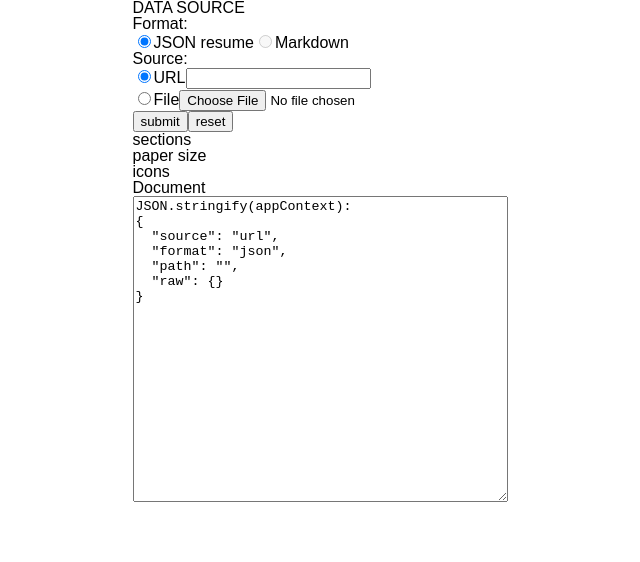
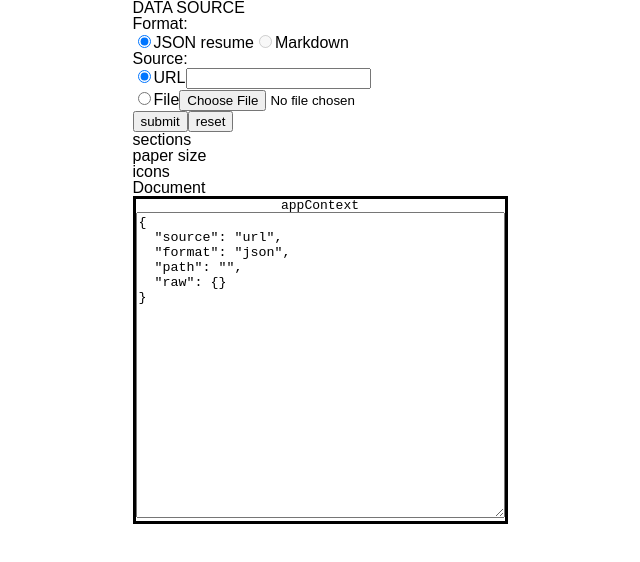
Before and after one commit to chrjl/react-resume--server, a React (Vite) app: page / in a window 1280 px wide. Shown: the top 562 px of the page, without its empty margins (320-960 px from the left). Built offline with nearby package versions, Linux system fonts and the light colour scheme.

Commit message:
refactor(DebugArea): create component
DebugArea component displays either text (passed in through `text` prop)
or a key of AppContext (passed in through `contextKey` prop).

```diff
--- a/src/App.tsx
+++ b/src/App.tsx
@@ -3,6 +3,7 @@ import { useState, useContext } from 'react';
 import { AppContext, AppContextType } from './contexts/AppContext';
 import AppBar from './components/AppBar';
 import Document from './components/Document';
+import DebugArea from './components/DebugArea';
 
 import './styles/App.css';
 
@@ -10,10 +11,6 @@ export default function App() {
   const [appContext, setAppContext] = useState<AppContextType>(
     useContext(AppContext)
   );
-
-  const debug = `JSON.stringify(appContext):
-${JSON.stringify(appContext, null, 2)}
-  `;
 
   return (
     <AppContext.Provider value={appContext}>
@@ -25,13 +22,12 @@ ${JSON.stringify(appContext, null, 2)}
         <Document />
       </div>
 
-      <textarea
-        id="debug-area"
-        style={{ width: '100%' }}
-        rows={20}
-        value={debug}
-        readOnly
-      ></textarea>
+      <div id="debug-area">
+        <DebugArea
+          title="appContext"
+          text={JSON.stringify(appContext, null, 2)}
+        />
+      </div>
     </AppContext.Provider>
   );
 }
--- /dev/null
+++ b/src/components/DebugArea.tsx
@@ -0,0 +1,30 @@
+import { useContext } from 'react';
+import { AppContext } from '../contexts/AppContext';
+
+interface DebugAreaProps {
+  title: string;
+  text?: string;
+  contextKey?: string;
+}
+
+export default function DebugArea({ title, contextKey, text }: DebugAreaProps) {
+  const appContext = useContext(AppContext);
+
+  return (
+    <>
+      <div style={{ border: 'solid' }}>
+        <h1 style={{ textAlign: 'center', fontFamily: 'monospace' }}>
+          {title}
+        </h1>
+        <textarea
+          value={
+            contextKey ? JSON.stringify(appContext[contextKey], null, 2) : text
+          }
+          style={{ width: '100%' }}
+          rows={20}
+          readOnly
+        ></textarea>
+      </div>
+    </>
+  );
+}
```
